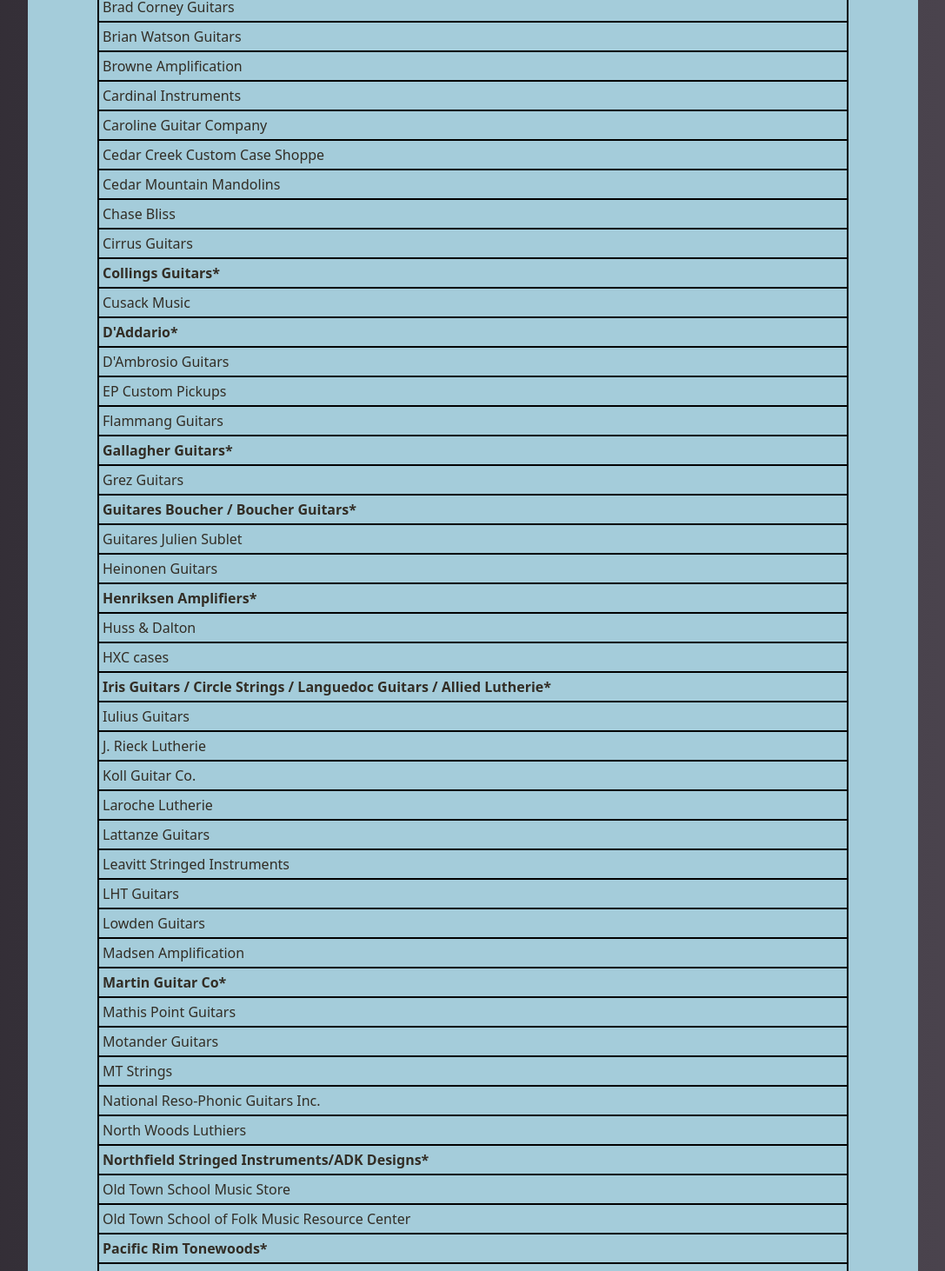
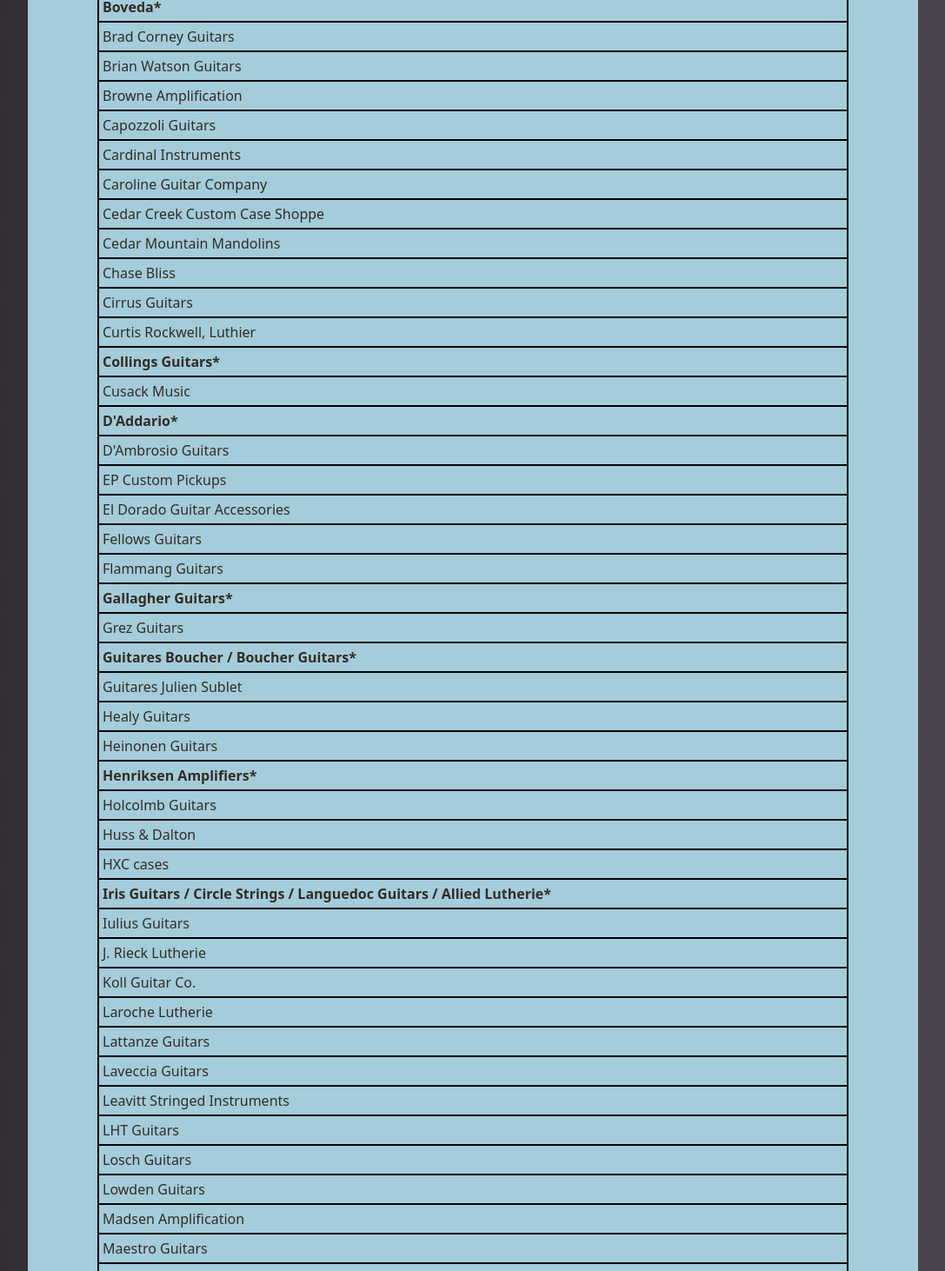
Before and after one commit to oldtownschool/fretboard-summit, a Next.js app: page /luthiers in a window 1280 px wide. Shown: the part 1078-2540 px from the top of the page at 87% size, without its empty margins (96-1183 px from the left). Built offline with nearby package versions, Linux system fonts and the light colour scheme.

Commit message:
adding new luthiers to the list

```diff
--- a/app/luthiers/page.js
+++ b/app/luthiers/page.js
@@ -73,6 +73,11 @@ export default function Luthiers() {
                 <td>E330</td> */}
               </tr>
               <tr>
+                <td><Link href="http://www.americanmusicfurniture.com/">American Music Furniture </Link></td>
+                {/* <td>electrics</td>
+                <td>E330</td> */}
+              </tr>
+              <tr>
                 <td><Link href="https://www.applegateguitars.com/">Applegate Guitars</Link></td>
                 {/* <td>electrics</td>
                 <td>E330</td> */}
@@ -124,6 +129,11 @@ export default function Luthiers() {
                 <td>E324</td> */}
               </tr>
               <tr>
+                <td><Link href="http://capozzoliguitarcompany.com/">Capozzoli Guitars</Link></td>
+                {/* <td>pedals</td>
+                <td>E324</td> */}
+              </tr>
+              <tr>
                 <td><Link href="http://www.cardinalinstruments.com/">Cardinal Instruments</Link></td>
                 {/* <td>pedals</td>
                 <td>E324</td> */}
@@ -155,6 +165,11 @@ export default function Luthiers() {
                 <td>E324</td> */}
               </tr>
               <tr>
+                <td><Link href="http://www.curtisrockwellguitars.com/">Curtis Rockwell, Luthier</Link></td>
+                {/* <td>pedals</td>
+                <td>E324</td> */}
+              </tr>
+              <tr>
                 <td class="font-bold"><Link href="https://www.collingsguitars.com/">Collings Guitars*</Link></td>
                 {/* <td>acoustic, electric, archtops, mandolins</td>
                 <td>E221</td> */}
@@ -178,6 +193,18 @@ export default function Luthiers() {
                 <td><Link href="http://www.epcustompickups.com">EP Custom Pickups</Link></td>
                 {/* <td>strings</td>
                 <td></td> */}
+              </tr>
+
+              <tr>
+                <td><Link href="http://www.eldoradostraps.com/">El Dorado Guitar Accessories</Link></td>
+                {/* <td>acoustics</td>
+                <td>213</td> */}
+              </tr>
+
+              <tr>
+                <td><Link href="http://www.fellowsguitars.com/">Fellows Guitars</Link></td>
+                {/* <td>acoustics</td>
+                <td>213</td> */}
               </tr>
 
               <tr>
@@ -207,6 +234,11 @@ export default function Luthiers() {
                 <td>102</td> */}
               </tr>
               <tr>
+                <td><Link href="http://www.healyguitars.com/">Healy  Guitars</Link></td>
+                {/* <td>acoustics</td>
+                <td>102</td> */}
+              </tr>
+              <tr>
                 <td><Link href="http://www.heinonenguitars.com/">Heinonen Guitars</Link></td>
                 {/* <td>acoustics</td>
                 <td>102</td> */}
@@ -215,6 +247,11 @@ export default function Luthiers() {
                 <td class="font-bold"><Link href="https://www.henriksenamplifiers.com/">Henriksen Amplifiers*</Link></td>
                 {/* <td>amplifiers</td>
                 <td>E320</td> */}
+              </tr>
+              <tr>
+                <td><Link href="http://holcombguitars.com/">Holcolmb Guitars</Link></td>
+                {/* <td>acoustics</td>
+                <td>Harris Gallery</td> */}
               </tr>
               <tr>
                 <td><Link href="https://hussanddalton.com/">Huss & Dalton</Link></td>
@@ -258,6 +295,11 @@ export default function Luthiers() {
                 <td>E330</td> */}
               </tr>
               <tr>
+                <td><Link href="https://www.lavecchiaguitars.com/">Laveccia Guitars</Link></td>
+                {/* <td>electrics</td>
+                <td>E330</td> */}
+              </tr>
+              <tr>
                 <td><Link href="http://www.leavittlutherie.com/">Leavitt Stringed Instruments</Link></td>
                 {/* <td>electrics</td>
                 <td>E330</td> */}
@@ -268,12 +310,22 @@ export default function Luthiers() {
                 <td>E328</td> */}
               </tr>
               <tr>
+                <td><Link href="https://loschguitars.com/">Losch Guitars</Link></td>
+                {/* <td>archtops, hollow body electrics </td>
+                <td>E328</td> */}
+              </tr>
+              <tr>
                 <td><Link href="https://lowdenguitars.com/">Lowden Guitars</Link></td>
                 {/* <td>electrics </td>
                 <td>E330</td> */}
               </tr>
               <tr>
                 <td><Link href="http://www.madsenamps.com/">Madsen Amplification</Link></td>
+                {/* <td>acoustic</td>
+                <td>E220</td> */}
+              </tr>
+              <tr>
+                <td><Link href="https://www.maestroguitars.com/">Maestro Guitars </Link></td>
                 {/* <td>acoustic</td>
                 <td>E220</td> */}
               </tr>
@@ -354,6 +406,11 @@ export default function Luthiers() {
                 <td>E328</td> */}
               </tr>
               <tr>
+                <td><Link href="https://www.samguidryguitars.com/">Sam Guidry Guitars</Link></td>
+                {/* <td>acoustics</td>
+                <td>E328</td> */}
+              </tr>
+              <tr>
                 <td class="font-bold"><Link href="https://santacruzguitar.com/">Santa Cruz Guitars*</Link></td>
                 {/* <td>acoustics</td>
                 <td>E123</td> */}
@@ -379,6 +436,11 @@ export default function Luthiers() {
                 <td>E128</td> */}
               </tr>
               <tr>
+                <td><Link href="http://www.stewmac.com/">Stew Mac</Link></td>
+                {/* <td>supplies, tonewoods</td>
+                <td>E128</td> */}
+              </tr>
+              <tr>
                 <td><Link href="https://www.summerschoolelectronics.com/">Summer School Electronics</Link></td>
                 {/* <td>pedals</td>
                 <td>E324</td> */}
@@ -397,6 +459,11 @@ export default function Luthiers() {
                 <td><Link href="http://www.tlguitars.com/">TL Guitars</Link></td>
                 {/* <td>acoustics</td>
                 <td>E328</td> */}
+              </tr>
+              <tr>
+                <td><Link href="http://www.tlguitars.com/">Todd Lunneborg Guitars</Link></td>
+                {/* <td>acoustics</td>
+                <td>Harris Gallery</td> */}
               </tr>
               <tr>
                 <td><Link href="http://tonerangerguitars.com/">Tone Ranger</Link></td>
```
